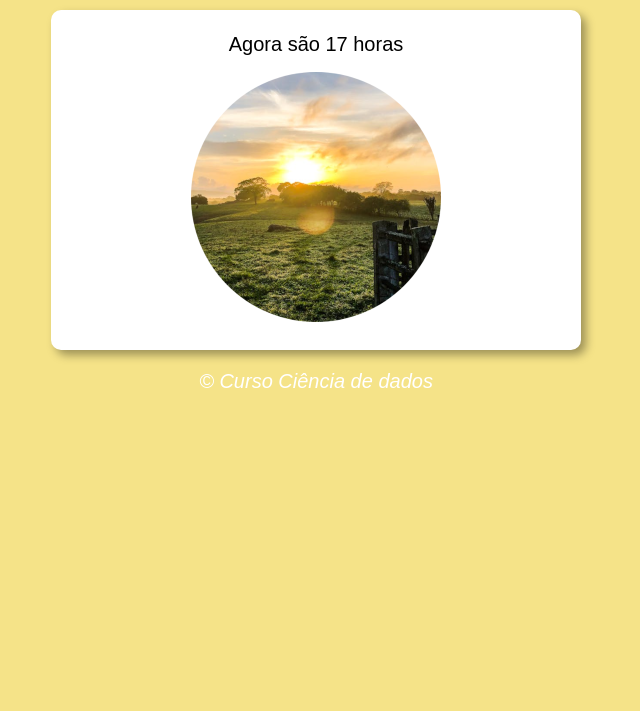
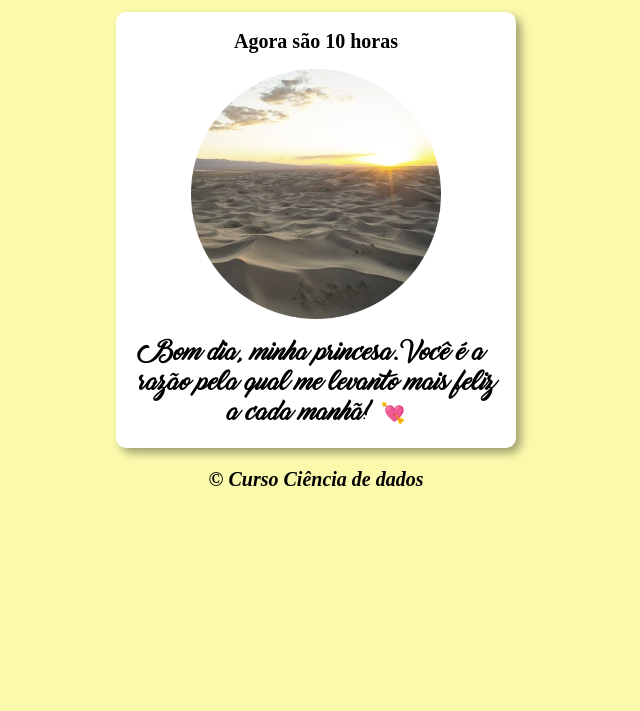
Before and after one commit to Marcosestudy/programas-horas-msg, a plain HTML site: page index.html in a window 1280 px wide. Shown: the part 89-800 px from the top of the page, without its empty margins (324-964 px from the left). Drawn offline with Linux system fonts and the light colour scheme; a web font is replaced by a local one.

Commit message:
atualiza

```diff
--- a/estilo.css
+++ b/estilo.css
@@ -1,8 +1,42 @@
 @charset "UTF-8";
+
+@import url('https://fonts.googleapis.com/css2?family=Sriracha&display=swap');
+
+@import url('https://fonts.googleapis.com/css2?family=Cedarville+Cursive&display=swap');
+
+@font-face {
+  font-family:'marquerite';
+  src: url('marguerite.ttf') format('truetype');
+  font-weight: normal;
+  font-style: normal;
+}
+
+:root{
+
+
+  --font1:'Sriracha', cursiva;
+  --font2:"Cedarville Cursive", cursivo;
+  --font3:'marquerite', Times, serif;
+}
+
+
+
 
 body {
   background: rgb(70, 142, 236);
   font: normal 15pt arial;
+   min-height: auto;
+   max-width: auto;
+   /*font-family: Verdana, Geneva, Tahoma, sans-serif;*/
+   font-weight: bolder;
+   font-family: 'Times New Roman', Times, serif;
+
+
+
+
+
+
+
 }
 
 header {
@@ -13,8 +47,13 @@ header {
 section {
   background: white;
   border-radius: 10px;
-  padding: 15px;
-  width: 500px;
+  padding: 10px;
+   width: 380px;
+   margin: auto;
+
+
+
+
   margin: auto;
   box-shadow: 5px 5px 10px rgba(0, 0, 0, 0.363);
 }
@@ -22,6 +61,7 @@ div{
   text-align: center;
   padding: 8px;
 
+
 }
 footer {
   color: white;
--- a/modelo.html
+++ b/index.html
@@ -8,7 +8,7 @@
 </head>
 <body onload="carregar()">
     <header>
-        <h1>Hora do Dia</h1>
+        <h1 id="hcor">Hora do Dia</h1>
 
 
     </header>
@@ -18,15 +18,16 @@
 
 
         </div>
-        <div id="foto">
+        <div id="foto" >
             <img id="imagem" src="imagem/cedo.png" alt="foto cedo">
 
 
         </div>
+        <div id="fonte" class="mensagem"> </div>
 
 
     </section>
-    <footer>
+    <footer id="fcor">
         <p>&copy; Curso Ciência de dados</p>
 
 
--- a/script.js
+++ b/script.js
@@ -1,23 +1,46 @@
 
 
 function carregar(){
+ var fcor = document.getElementById("fcor")
+ const  hcor = document.querySelector('h1#hcor')
+ const mensagem = document.querySelector('div.mensagem')
+ const fonte = document.getElementById('fonte')
+
+
   var msg = document.getElementById("msg");
   var img = document.getElementById("imagem");
   var data = new Date()
   //var hora = data.getHours()
-  var hora = 17
-  msg.innerHTML = ` Agora são ${hora} horas`
+  var hora = 10
+
+  msg.innerHTML = ` Agora são ${hora} horas `;
+  //msg.innerHTML = 'te amo'
 
   if(hora >= 0  && hora < 12){
     img.src = "imagem/cedo.png";
-    document.body.style.background = ""
+    document.body.style.background = "#fbfaac";
+    document.getElementById("fcor").style.color = "#000000";
+    hcor.style.color = "#000000"
+    mensagem.innerHTML = "Bom dia, minha princesa. Você é a razão pela qual me levanto mais feliz a cada manhã! 💘"
+    fonte.style.fontFamily = "var(--font3)";
+    fonte.style.lineHeight = '30px'
 
 
-    //Bom Dia
+
+
+
+
 
 }else if(hora >= 12 && hora <= 18){
     img.src = 'imagem/tarde.png'
     document.body.style.background = "#F5e388";
+    //document.getElementById("fcor").style.color = "#000000";
+    fcor.style.color = "#000000";
+    hcor.style.color = "#000000";
+    mensagem.innerHTML = "Uma tarde cheia de tudo que lhe faz bem. Que as alegrias transbordam em seu coração e preencham sua vida de momentos incríveis. Que haja luz divina em seus caminhos e pensamentos, E que Deus lhe abencoe sempre e lhe dê muita sabedoria"
+    fonte.style.fontFamily = "var(--font2)"
+    fonte.style.fontSize = "1em"
+
 
 
 
@@ -25,6 +48,14 @@ function carregar(){
 }else{
     img.src = 'imagem/noite.png'
     document.body.style.background = "#22363D";
+     mensagem.innerHTML =
+     "Boa Noite, Minha Lindeza!<br><br>Maravilhoso mesmo é amanhecer cheio da presença de Deus, pois sabemos que muitas lutas iremos enfrentar neste dia, mas, o nosso Deus nos fará vencer tudo na vida!";
+     //document.getElementById("fonte").style.fontFamily ="var(--font1)";
+     fonte.style.fontFamily = "var(--font1)";
+
+
+
+
 
     //boa noite
 }
```
Also changed, not shown: marguerite.ttf (added), 1 other file.
